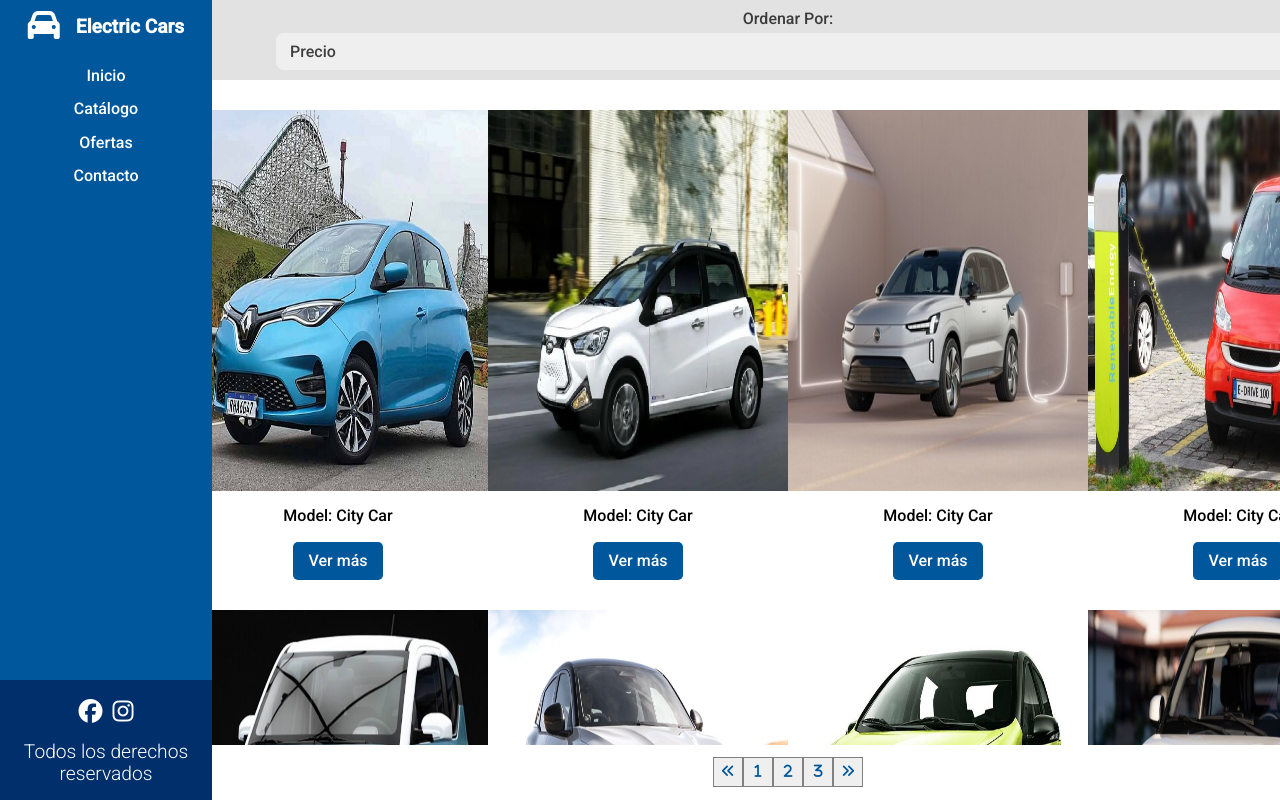
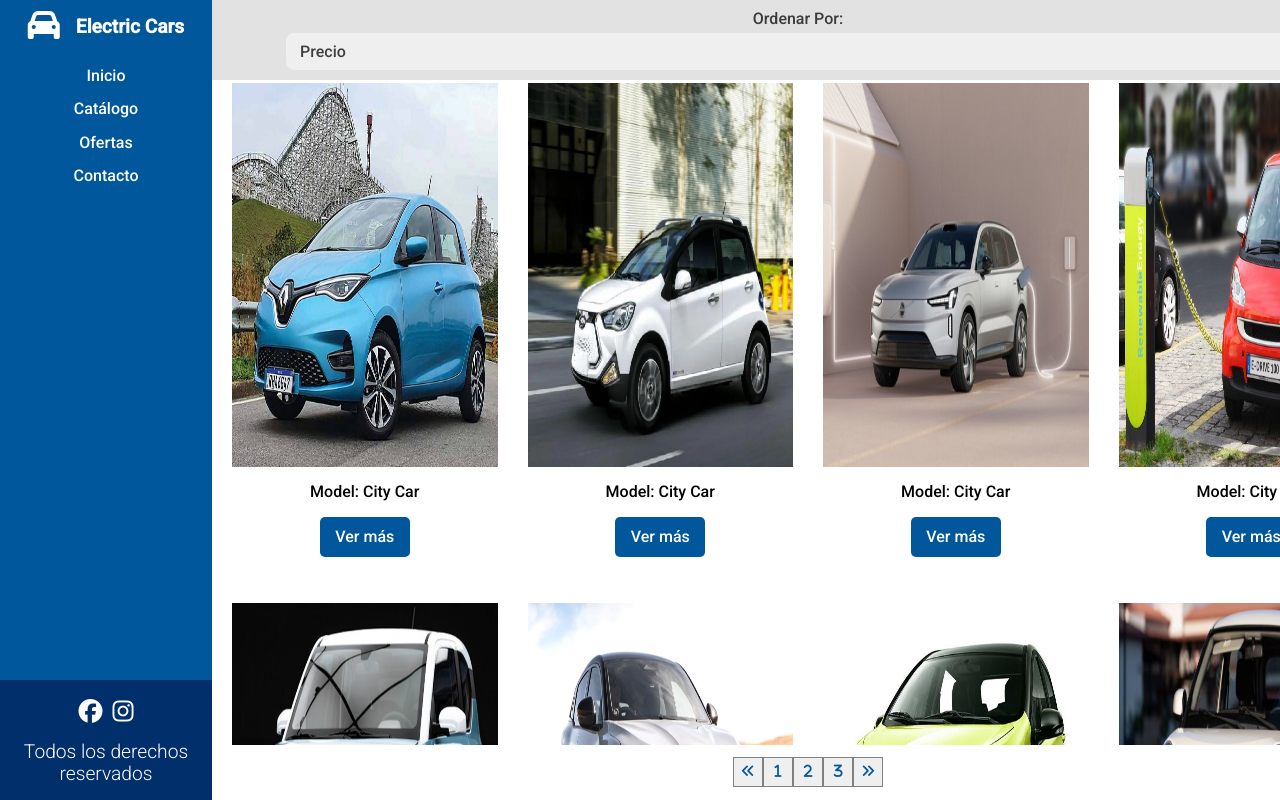
Before and after one commit to kevin-sound-design/media-queries-desafio, a plain HTML site: page index.html in a window 1280 px wide. Shown: the top 800 px of the page. Drawn offline with Linux system fonts and the light colour scheme.

Commit message:
detalles mejorados

```diff
--- a/assets/css/styles.css
+++ b/assets/css/styles.css
@@ -264,21 +264,25 @@ footer p{
         width: 90vw;
         overflow-x: hidden;
         overflow-x: scroll;
+        padding-left: 20px;
 
     }
 
     .cards{
 
-        grid-template-columns: 1fr 1fr 1fr 1fr;
-        grid-template-rows: 1fr 1fr;
-        min-width: 82.5vw;
+        grid-template-columns: repeat(4, minmax(250px, 380px));
+        grid-template-rows: repeat(2, 30rem);
+        min-width: 0;
+        width: 90vw;
+        gap: 40px 30px;
 
     }
 
     .cards-items{
 
-        height: 500px;
-        width: 300px;
+        height: 100%;
+        width: 100%;
+
 
     }
 
@@ -286,6 +290,7 @@ footer p{
 
         height: 80%;
         width: 100%;
+        padding-top: 0;
 
     }
 
--- a/index.html
+++ b/index.html
@@ -60,7 +60,7 @@
 
                     <div class="cards-items">
 
-                        <img src="./assets/img/auto1.jpg" alt="imgane auto azul">
+                        <img src="./assets/img/auto1.jpg" alt="imagen auto azul">
 
                         <p>Model: City Car</p>
 
@@ -70,7 +70,7 @@
 
                     <div class="cards-items">
 
-                        <img src="./assets/img/auto2.jpg" alt="imgane auto azul">
+                        <img src="./assets/img/auto2.jpg" alt="imagen auto azul">
 
                         <p>Model: City Car</p>
 
@@ -80,7 +80,7 @@
 
                     <div class="cards-items">
 
-                        <img src="./assets/img/auto3.jpg" alt="imgane auto azul">
+                        <img src="./assets/img/auto3.jpg" alt="imagen auto azul">
 
                         <p>Model: City Car</p>
 
@@ -90,7 +90,7 @@
 
                     <div class="cards-items">
 
-                        <img src="./assets/img/auto4.jpg" alt="imgane auto azul">
+                        <img src="./assets/img/auto4.jpg" alt="imagen auto azul">
 
                         <p>Model: City Car</p>
 
@@ -100,7 +100,7 @@
 
                     <div class="cards-items">
 
-                        <img src="./assets/img/auto5.jpg" alt="imgane auto azul">
+                        <img src="./assets/img/auto5.jpg" alt="imagen auto azul">
 
                         <p>Model: City Car</p>
 
@@ -110,7 +110,7 @@
 
                     <div class="cards-items">
 
-                        <img src="./assets/img/auto6.jpg" alt="imgane auto azul">
+                        <img src="./assets/img/auto6.jpg" alt="imagen auto azul">
 
                         <p>Model: City Car</p>
 
@@ -120,7 +120,7 @@
 
                     <div class="cards-items">
 
-                        <img src="./assets/img/auto7.jpg" alt="imgane auto azul">
+                        <img src="./assets/img/auto7.jpg" alt="imagen auto azul">
 
                         <p>Model: City Car</p>
 
@@ -130,7 +130,7 @@
 
                     <div class="cards-items">
 
-                        <img src="./assets/img/auto8.jpg" alt="imgane auto azul">
+                        <img src="./assets/img/auto8.jpg" alt="imagen auto azul">
 
                         <p>Model: City Car</p>
 
```
